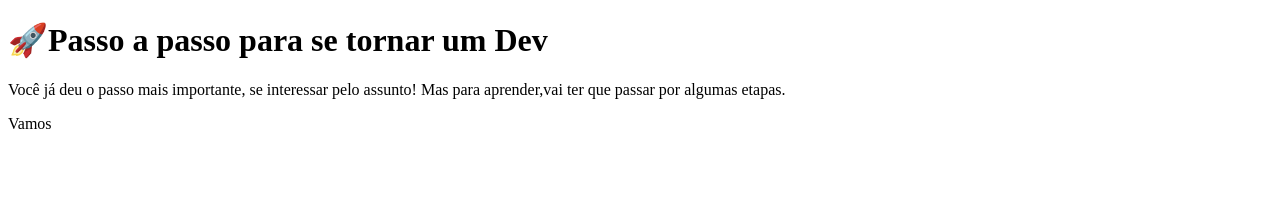
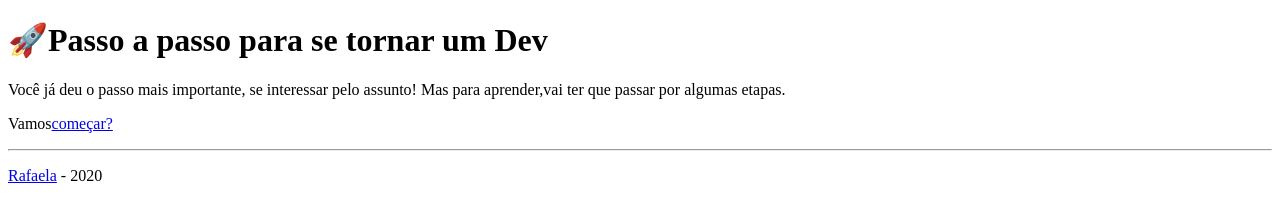
Before and after one commit to RafaBort/passo-a-passo, a plain HTML site: page index.html in a window 1280 px wide. Drawn offline with Linux system fonts and the light colour scheme.

Commit message:
Arrumei alguns itens

```diff
--- a/index.html
+++ b/index.html
@@ -8,6 +8,8 @@
 <body>
     <h1>🚀Passo a passo para se tornar um Dev</h1>
     <p>Você já deu o passo mais importante, se interessar pelo assunto! Mas para aprender,vai ter que passar por algumas etapas.</p>
-    <P>Vamos<a></a></P>
+    <p>Vamos<a href="https://rafabort.github.io/passo-a-passo1/">começar?</a></p>
+    <hr/>
+    <p><a href="https://github.com/RafaBort">Rafaela</a> - 2020</p>
 </body>
 </html>
```
